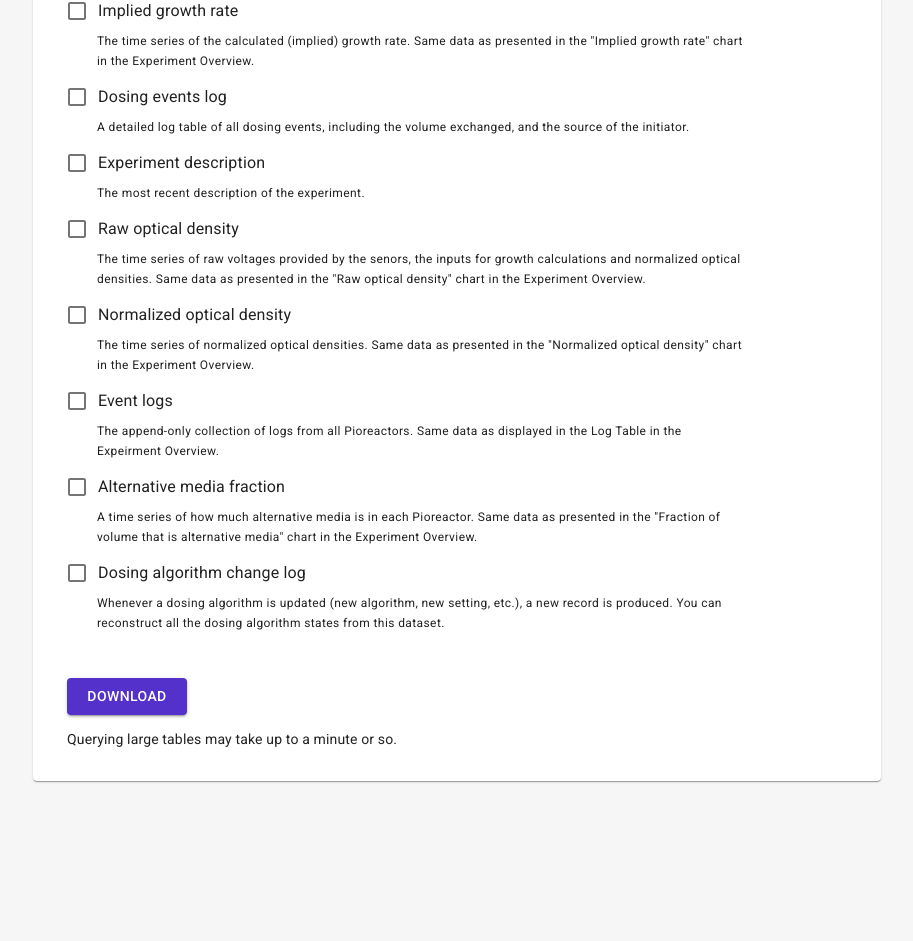
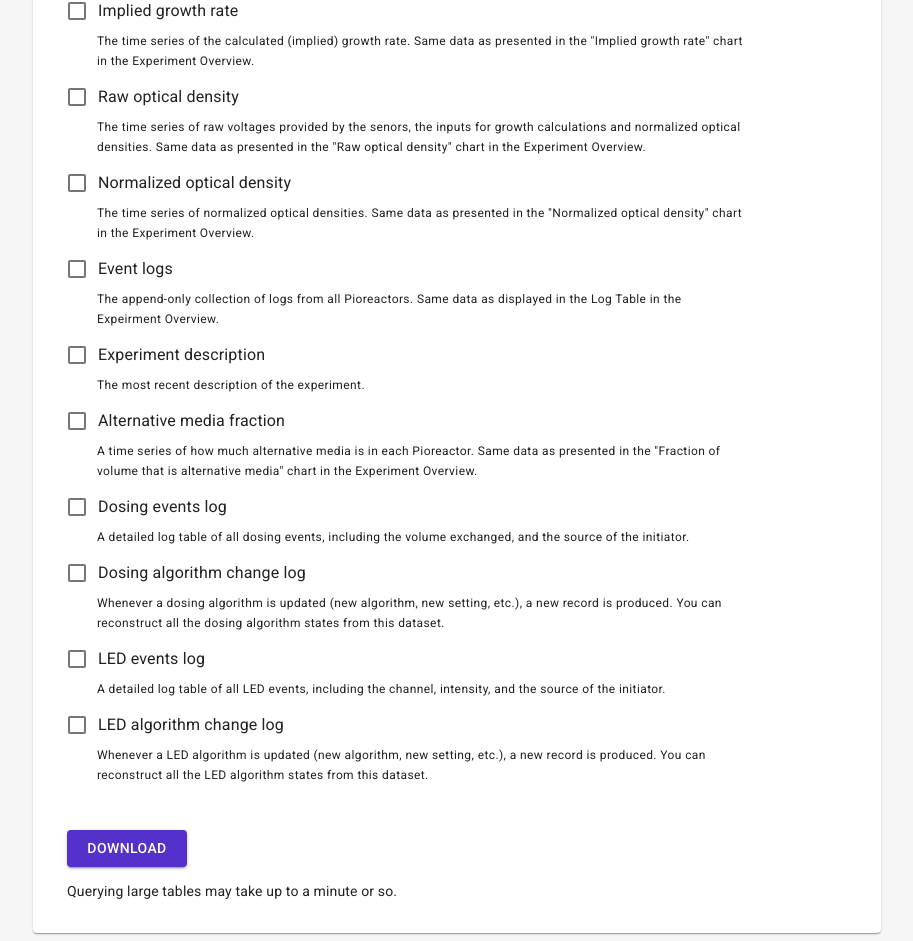
Before and after one commit to Pioreactor/pioreactorui, a React (Create React App) app in the folder client/: page /download-data in a window 1280 px wide. Shown: the part 337-1278 px from the top of the page, without its empty margins (183-1096 px from the left). Before the commit the page ends 1126 px from the top, so only its background shows below. Built offline with nearby package versions, Linux system fonts and the light colour scheme; no server answers.

Commit message:
add flashing button

```diff
--- a/client/src/DownloadData.jsx
+++ b/client/src/DownloadData.jsx
@@ -101,6 +101,7 @@ const CheckboxesGroup = (props) => {
       <FormControl component="fieldset" className={classes.formControl}>
         <FormLabel component="legend">Datasets</FormLabel>
         <FormGroup>
+
           <FormControlLabel
             control={<Checkbox checked={props.isChecked.growth_rates} onChange={props.handleChange} name="growth_rates" />}
             label="Implied growth rate"
@@ -108,6 +109,47 @@ const CheckboxesGroup = (props) => {
           <Typography variant="caption" className={classes.caption} gutterBottom>
             The time series of the calculated (implied) growth rate. Same data as presented in the "Implied growth rate" chart in the Experiment Overview.
           </Typography>
+
+          <FormControlLabel
+            control={<Checkbox checked={props.isChecked.od_readings_raw} onChange={props.handleChange} name="od_readings_raw" />}
+            label="Raw optical density"
+          />
+          <Typography variant="caption" className={classes.caption} gutterBottom>
+            The time series of raw voltages provided by the senors, the inputs for growth calculations and normalized optical densities. Same data as presented in the "Raw optical density" chart in the Experiment Overview.
+          </Typography>
+
+          <FormControlLabel
+            control={<Checkbox checked={props.isChecked.od_readings_filtered} onChange={props.handleChange} name="od_readings_filtered" />}
+            label="Normalized optical density"
+          />
+          <Typography variant="caption" className={classes.caption} gutterBottom>
+            The time series of normalized optical densities. Same data as presented in the "Normalized optical density" chart in the Experiment Overview.
+          </Typography>
+
+          <FormControlLabel
+            control={<Checkbox checked={props.isChecked.logs} onChange={props.handleChange} name="logs" />}
+            label="Event logs"
+          />
+          <Typography variant="caption" className={classes.caption} gutterBottom>
+            The append-only collection of logs from all Pioreactors. Same data as displayed in the Log Table in the Expeirment Overview.
+          </Typography>
+
+          <FormControlLabel
+            control={<Checkbox checked={props.isChecked.experiments} onChange={props.handleChange} name="experiments" />}
+            label="Experiment description"
+          />
+          <Typography variant="caption" className={classes.caption} gutterBottom>
+            The most recent description of the experiment.
+          </Typography>
+
+          <FormControlLabel
+            control={<Checkbox checked={props.isChecked.alt_media_fraction} onChange={props.handleChange} name="alt_media_fraction" />}
+            label="Alternative media fraction"
+          />
+          <Typography variant="caption" className={classes.caption} gutterBottom>
+            A time series of how much alternative media is in each Pioreactor. Same data as presented in the "Fraction of volume that is alternative media" chart in the Experiment Overview.
+          </Typography>
+
           <FormControlLabel
             control={<Checkbox checked={props.isChecked.dosing_events} onChange={props.handleChange} name="dosing_events" />}
             label="Dosing events log"
@@ -115,41 +157,7 @@ const CheckboxesGroup = (props) => {
           <Typography variant="caption" className={classes.caption} gutterBottom>
             A detailed log table of all dosing events, including the volume exchanged, and the source of the initiator.
           </Typography>
-          <FormControlLabel
-            control={<Checkbox checked={props.isChecked.experiments} onChange={props.handleChange} name="experiments" />}
-            label="Experiment description"
-          />
-          <Typography variant="caption" className={classes.caption} gutterBottom>
-            The most recent description of the experiment.
-          </Typography>
-          <FormControlLabel
-            control={<Checkbox checked={props.isChecked.od_readings_raw} onChange={props.handleChange} name="od_readings_raw" />}
-            label="Raw optical density"
-          />
-          <Typography variant="caption" className={classes.caption} gutterBottom>
-            The time series of raw voltages provided by the senors, the inputs for growth calculations and normalized optical densities. Same data as presented in the "Raw optical density" chart in the Experiment Overview.
-          </Typography>
-          <FormControlLabel
-            control={<Checkbox checked={props.isChecked.od_readings_filtered} onChange={props.handleChange} name="od_readings_filtered" />}
-            label="Normalized optical density"
-          />
-          <Typography variant="caption" className={classes.caption} gutterBottom>
-            The time series of normalized optical densities. Same data as presented in the "Normalized optical density" chart in the Experiment Overview.
-          </Typography>
-          <FormControlLabel
-            control={<Checkbox checked={props.isChecked.logs} onChange={props.handleChange} name="logs" />}
-            label="Event logs"
-          />
-          <Typography variant="caption" className={classes.caption} gutterBottom>
-            The append-only collection of logs from all Pioreactors. Same data as displayed in the Log Table in the Expeirment Overview.
-          </Typography>
-          <FormControlLabel
-            control={<Checkbox checked={props.isChecked.alt_media_fraction} onChange={props.handleChange} name="alt_media_fraction" />}
-            label="Alternative media fraction"
-          />
-          <Typography variant="caption" className={classes.caption} gutterBottom>
-            A time series of how much alternative media is in each Pioreactor. Same data as presented in the "Fraction of volume that is alternative media" chart in the Experiment Overview.
-          </Typography>
+
           <FormControlLabel
             control={<Checkbox checked={props.isChecked.dosing_algorithm_settings} onChange={props.handleChange} name="dosing_algorithm_settings" />}
             label="Dosing algorithm change log"
@@ -158,6 +166,25 @@ const CheckboxesGroup = (props) => {
             Whenever a dosing algorithm is updated (new algorithm, new setting, etc.), a new record is produced. You can reconstruct all the dosing algorithm states
             from this dataset.
           </Typography>
+
+          <FormControlLabel
+            control={<Checkbox checked={props.isChecked.led_events} onChange={props.handleChange} name="led_events" />}
+            label="LED events log"
+          />
+          <Typography variant="caption" className={classes.caption} gutterBottom>
+            A detailed log table of all LED events, including the channel, intensity, and the source of the initiator.
+          </Typography>
+
+          <FormControlLabel
+            control={<Checkbox checked={props.isChecked.led_algorithm_settings} onChange={props.handleChange} name="led_algorithm_settings" />}
+            label="LED algorithm change log"
+          />
+          <Typography variant="caption" className={classes.caption} gutterBottom>
+            Whenever a LED algorithm is updated (new algorithm, new setting, etc.), a new record is produced. You can reconstruct all the LED algorithm states
+            from this dataset.
+          </Typography>
+
+
         </FormGroup>
       </FormControl>
     </div>
@@ -174,12 +201,14 @@ function DownloadDataFormContainer() {
     datasetCheckbox: {
       growth_rates: false,
       dosing_events: false,
+      led_events: false,
       experiments: false,
       od_readings_raw: false,
       od_readings_filtered: false,
       logs: false,
       alt_media_fraction: false,
       dosing_algorithm_settings: false,
+      led_algorithm_settings: false,
     }
   });
 
--- a/client/src/Pioreactors.jsx
+++ b/client/src/Pioreactors.jsx
@@ -1374,6 +1374,7 @@ function FlashLEDButton(props){
   const classes = useStyles();
 
   const [client, setClient] = useState(null)
+  const [flashing, setFlashing] = useState(false)
 
   useEffect(() => {
     if (!props.config['network.topology']){
@@ -1396,6 +1397,9 @@ function FlashLEDButton(props){
 
 
   const onClick = () => {
+    setFlashing(true)
+
+    const sendMessage = () => {
       var message = new Message("1");
       message.destinationName = [
         "pioreactor",
@@ -1410,13 +1414,17 @@ function FlashLEDButton(props){
       }
       catch (e){
         console.log(e)
-      setTimeout(() => {onClick()}, 1000)
-    }
+        setTimeout(() => {sendMessage()}, 1000)
+      }
+    }
+
+    sendMessage()
+    setTimeout(() => {setFlashing(false)}, 3600 ) // .9 * 4
   }
 
   return (
-    <Button style={{textTransform: 'none', float: "right" }} disabled={props.disabled} onClick={onClick} color="primary">
-      <FlareIcon color={props.disabled ? "disabled" : "primary"} className={classes.textIcon}/> Blink
+    <Button style={{textTransform: 'none', float: "right"}} className={clsx({["blink-led"]: flashing})} disabled={props.disabled} onClick={onClick} color="primary">
+      <FlareIcon color={props.disabled ? "disabled" : "primary"} className={classes.textIcon}/> <span >  Blink  </span>
     </Button>
 )}
 
--- a/client/src/Updates.jsx
+++ b/client/src/Updates.jsx
@@ -99,13 +99,13 @@ function PageHeader(props) {
       <Divider/>
       <Typography variant="subtitle2">
         <Box fontWeight="fontWeightBold" style={{margin: "10px 2px 10px 2px", display:"inline-block"}}>
-          <SystemUpdateAltIcon style={{ fontSize: 12, verticalAlign: "middle" }}/> Version installed:
+          <SystemUpdateAltIcon style={{ fontSize: 14, verticalAlign: "middle" }}/> Version installed:
         </Box>
         <Box fontWeight="fontWeightRegular" style={{marginRight: "20px", display:"inline-block"}}>
           {version}
         </Box>
         <Box fontWeight="fontWeightBold" style={{margin: "10px 2px 10px 2px", display:"inline-block"}}>
-          <UpdateIcon style={{ fontSize: 12, verticalAlign: "middle" }}/> Latest version available:
+          <UpdateIcon style={{ fontSize: 14, verticalAlign: "middle" }}/> Latest version available:
         </Box>
         <Box fontWeight="fontWeightRegular" style={{marginRight: "20px", display:"inline-block"}}>
           {latestVersion}
--- a/client/src/styles.css
+++ b/client/src/styles.css
@@ -22,3 +22,18 @@ p[contenteditable="true"]:hover {
 a, u {
     text-decoration: none;
 }
+
+
+.blink-led {
+    animation-name: blink;
+    animation-duration: 0.9s;
+    animation-iteration-count: 4;
+}
+@keyframes blink {
+    0%   { opacity: 1;}
+    13%  { opacity: 0;}
+    26%  { opacity: 1;}
+    39%  { opacity: 0;}
+    51%  { opacity: 1;}
+    100% { opacity: 1;}
+}
```
Lines whose indentation alone changed are shown as unchanged.
